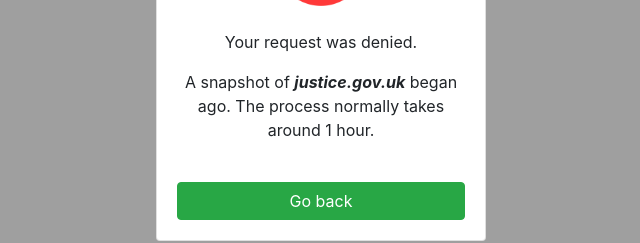
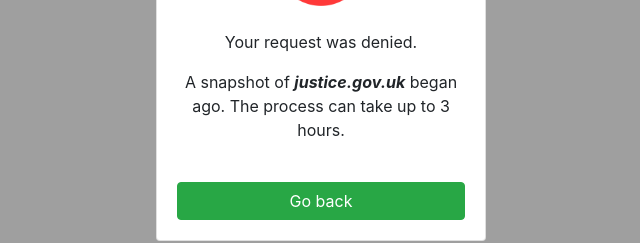
Before and after one commit to ministryofjustice/justice-website-archive, a plain HTML site: page src/rejected.html in a window 1280 px wide. Shown: the part 409-652 px from the top of the page, without its empty margins (319-959 px from the left). Drawn offline with nearby package versions, Linux system fonts and the light colour scheme.

Commit message:
Increase expected hours to complete mirror process

```diff
--- a/src/rejected.html
+++ b/src/rejected.html
@@ -45,7 +45,7 @@
                 <br><br>
                 <p>Your request was denied.</p>
                 <p>A snapshot of <strong><em>justice.gov.uk</em></strong> began <elapsed_time></elapsed_time> ago.
-                    The process normally takes around 1 hour.</p>
+                    The process can take up to 3 hours.</p>
             </div>
             <br>
             <a href="/" class="btn btn-success btn-block"> Go back </a>
```
